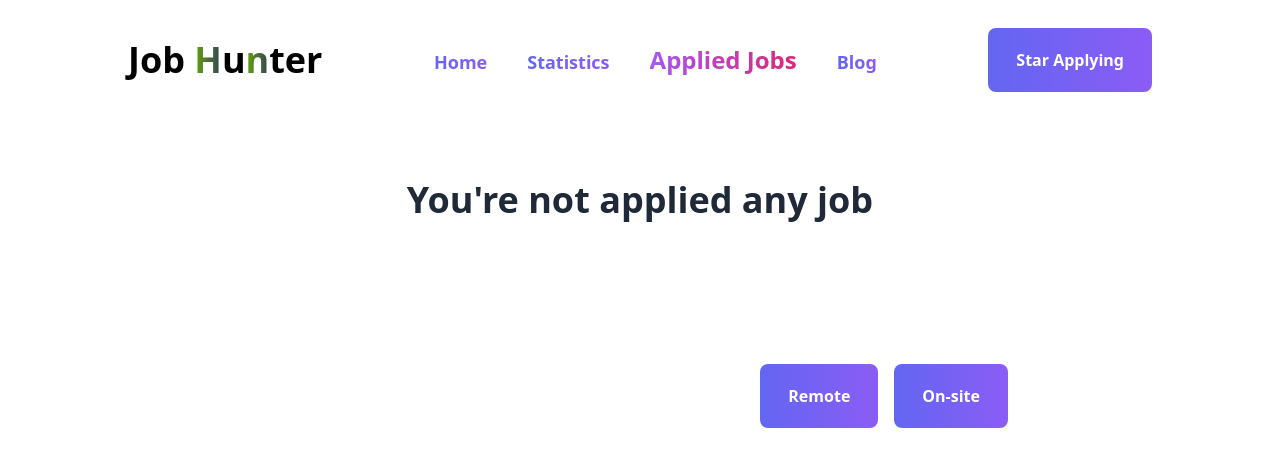
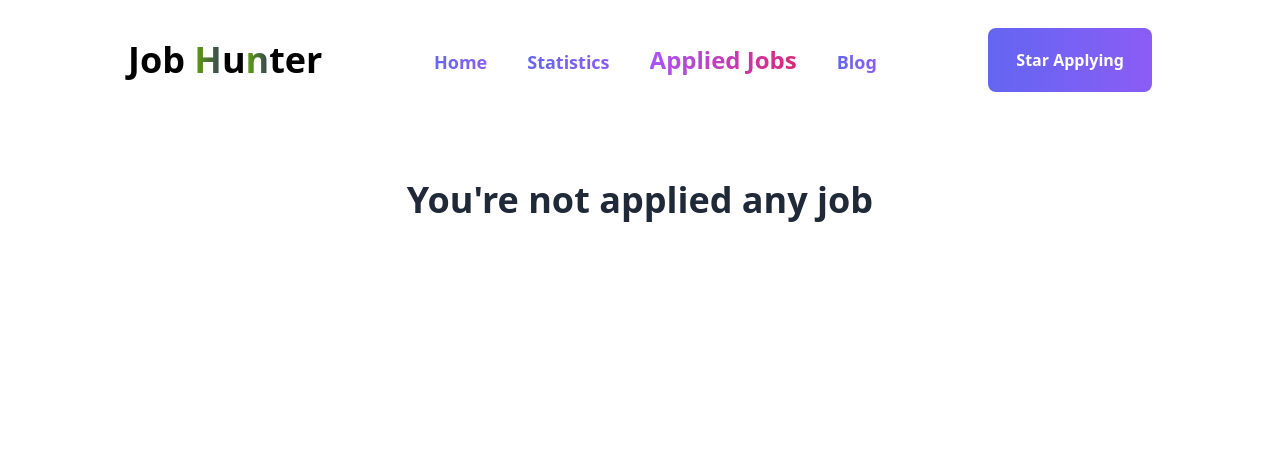
Before and after one commit to Abdullah149081/job-hunter, a React (Vite) app: page /applied-jobs in a window 1280 px wide. Shown: the top 466 px of the page. Built offline with nearby package versions, Linux system fonts and the light colour scheme.

Commit message:
udpate applied jobs page

```diff
--- a/src/components/AppliedJobs/AppliedJobs.jsx
+++ b/src/components/AppliedJobs/AppliedJobs.jsx
@@ -20,6 +20,7 @@ const AppliedJobs = () => {
     <div className="px-4 py-16  md:px-24 lg:px-28 lg:py-20">
       <p className="text-center text-4xl font-bold text-gray-800">{applies.length > 0 ? <span>Applied Jobs</span> : <span>You're not applied any job</span>}</p>
       <div className="lg:mt-36 mt-24  lg:px-40 ">
+        {applies.length > 0 && (
           <div className="space-x-4 font-bold lg:text-right text-center">
             <button onClick={handlerRemote} className="btn">
               Remote
@@ -28,6 +29,7 @@ const AppliedJobs = () => {
               On-site
             </button>
           </div>
+        )}
         <div>
           {applies.map((applied) => (
             <AppliedDetails key={applied.id} applied={applied}></AppliedDetails>
```
Lines whose indentation alone changed are shown as unchanged.
